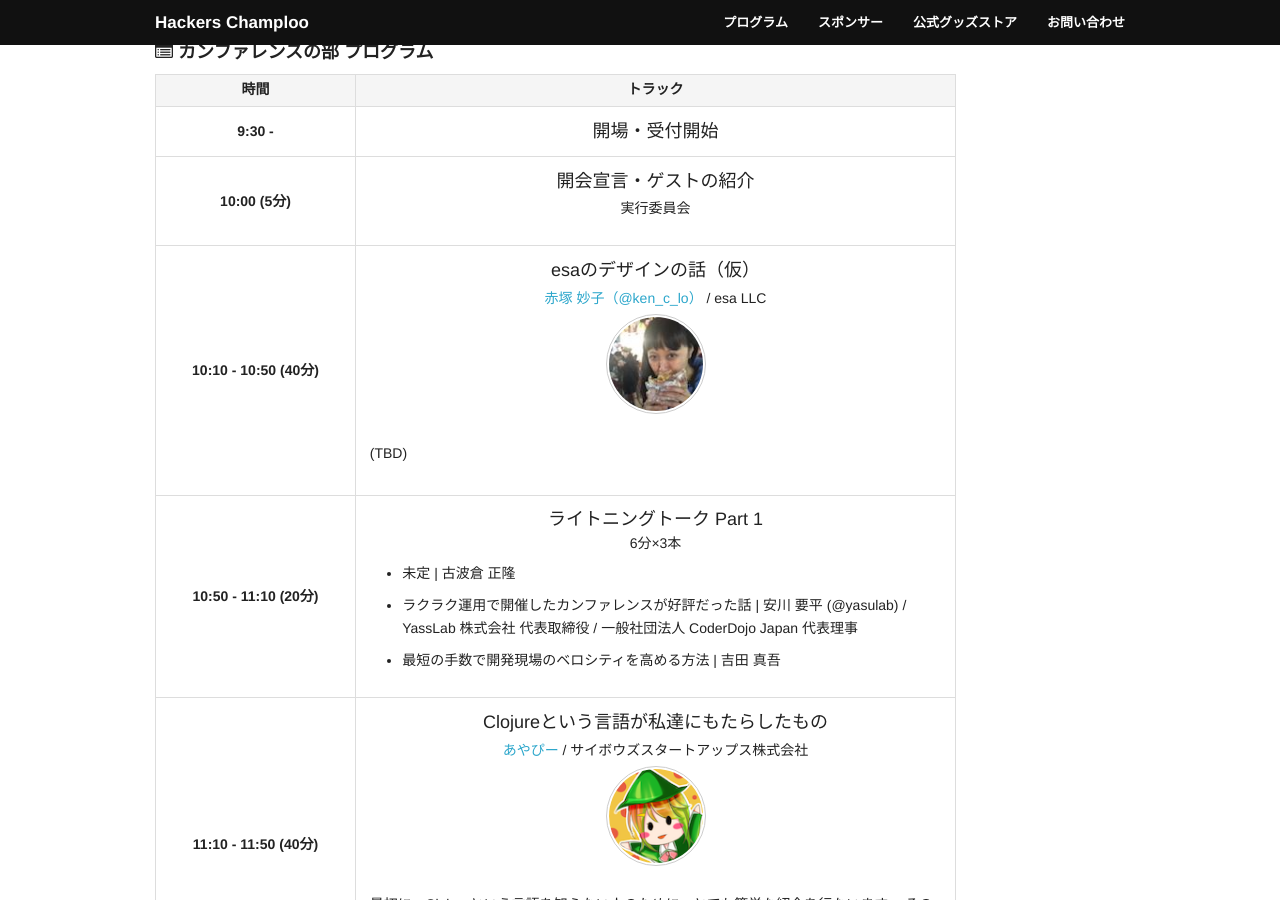
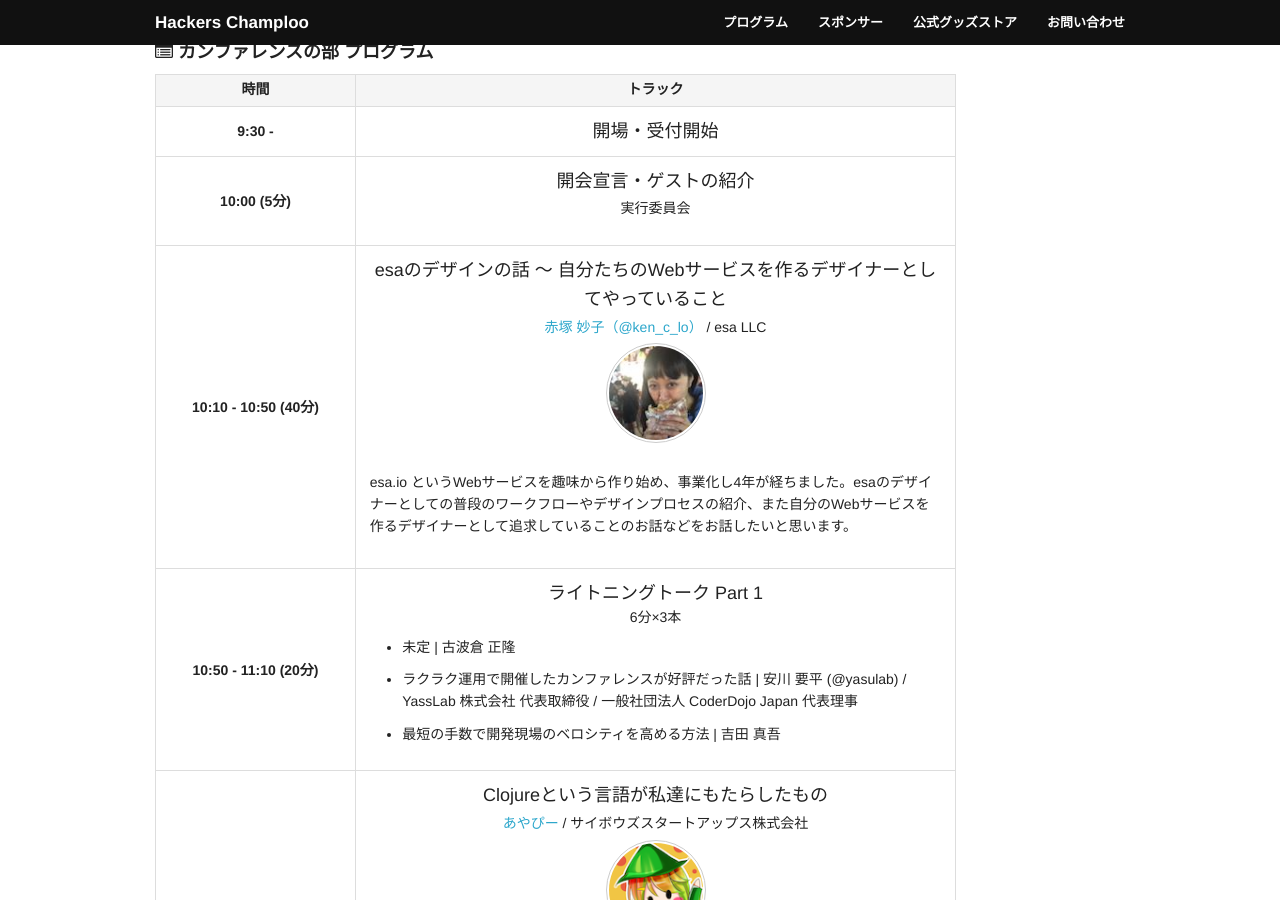
Before and after one commit to hackers-champloo/hackers-champloo.github.io, a Jekyll site: the page built from 2018/program.md, in a window 1280 px wide and 900 px high, scrolled down 440 px. Built offline with Jekyll 4.4.1, drawn with Linux system fonts in a browser that asks for light colours; nearby versions of some CDN libraries; a script that is not in the unit is left out.

Commit message:
赤塚さんのセッション内容更新

```diff
--- a/2018/program.md
+++ b/2018/program.md
@@ -47,7 +47,7 @@ description: 2018年6月30日（土曜日） 9時半開場 沖縄コンベンシ
       <tr>
         <th>10:10 - 10:50 (40分)</th>
         <td>
-          <p class="track-title">esaのデザインの話（仮）</p>
+          <p class="track-title">esaのデザインの話 〜 自分たちのWebサービスを作るデザイナーとしてやっていること</p>
           <p class="track-speaker">
             <a href="https://twitter.com/ken_c_lo" target="_blank">赤塚 妙子（@ken_c_lo）
 </a> / esa LLC<br/>
@@ -56,7 +56,7 @@ description: 2018年6月30日（土曜日） 9時半開場 沖縄コンベンシ
             </a>
             </p>
             <p class="track-description">
-            (TBD)
+            esa.io というWebサービスを趣味から作り始め、事業化し4年が経ちました。esaのデザイナーとしての普段のワークフローやデザインプロセスの紹介、また自分のWebサービスを作るデザイナーとして追求していることのお話などをお話したいと思います。
             </p>
         </td>
       </tr>
```
